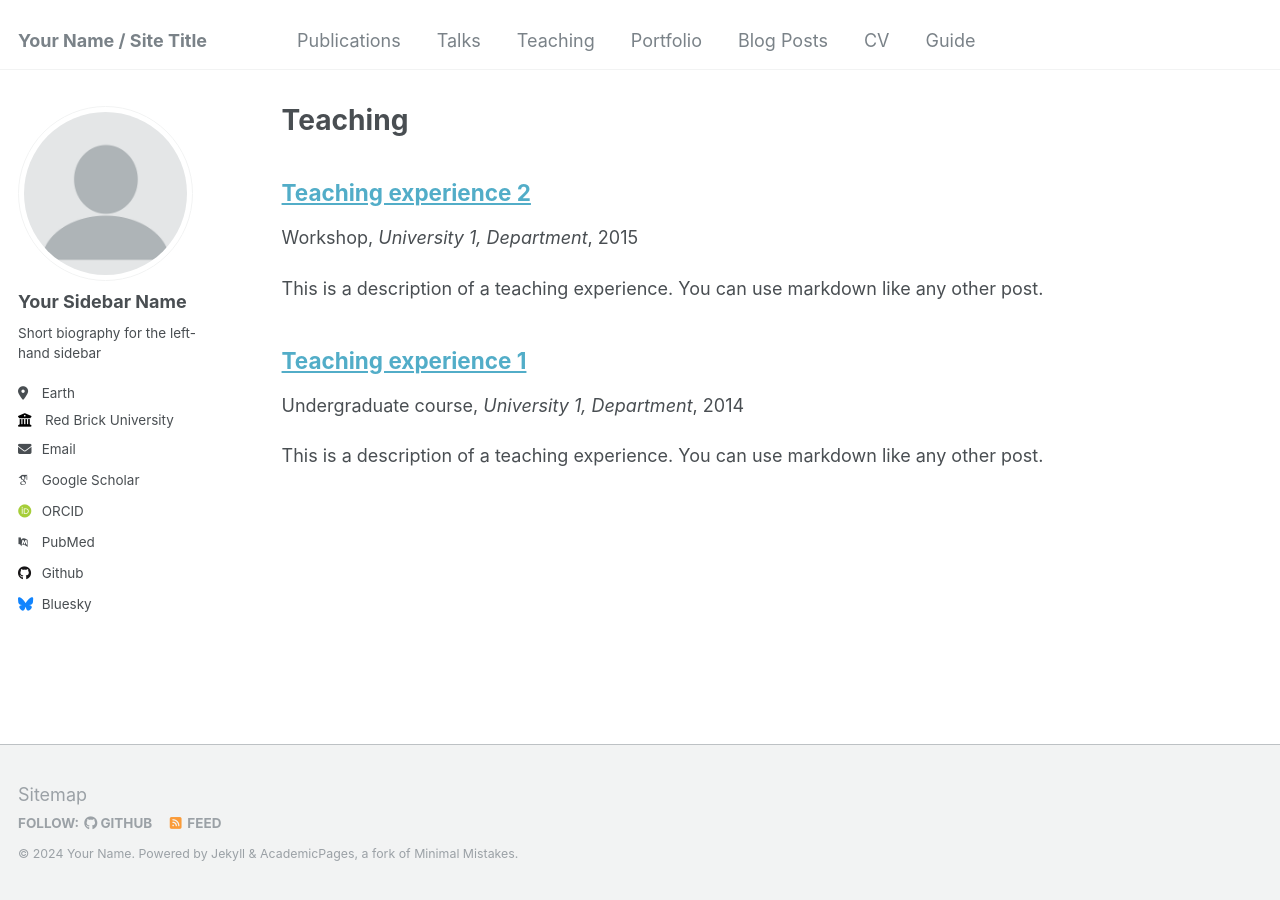
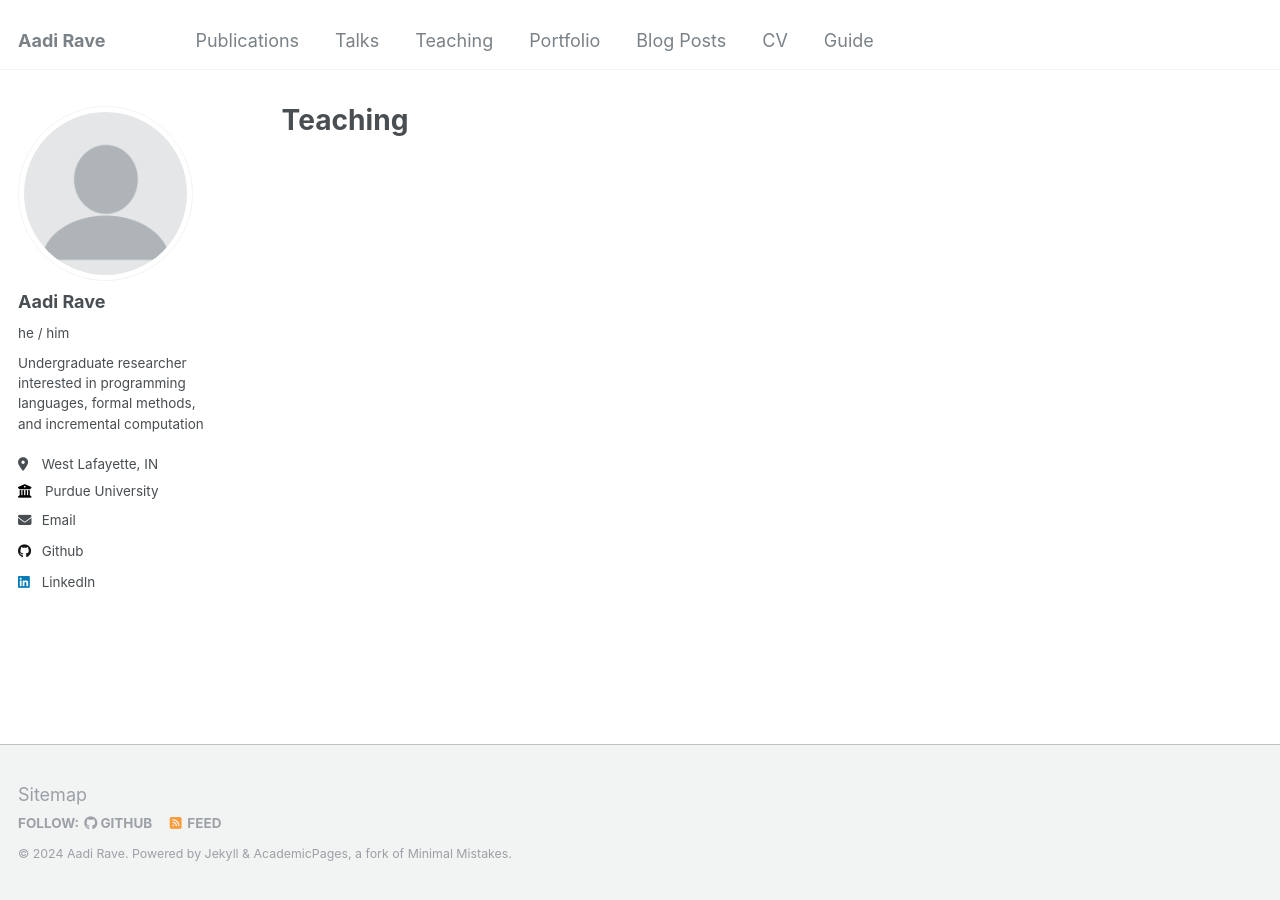
Before and after one commit to aadirave/aadirave.github.io, a Jekyll site: the page built from _pages/teaching.html, in a window 1280 px wide. Built offline with Jekyll 4.4.1, drawn with Linux system fonts in a browser that asks for light colours; some web fonts are replaced.

Commit message:
added personal details

```diff
--- a/_config.yml
+++ b/_config.yml
@@ -8,13 +8,13 @@
 
 # Basic Site Settings
 locale                   : "en-US"
-title                    : "Your Name / Site Title"
+title                    : "Aadi Rave"
 title_separator          : "-"
-name                     : &name "Your Name"
-description              : &description "personal description"
-url                      : https://academicpages.github.io # the base hostname & protocol for your site e.g. "https://mmistakes.github.io"
+name                     : &name "Aadi Rave"
+description              : &description "Computer Engineering + Math Minor @ Purdue"
+url                      : https://aadirave.github.io # the base hostname & protocol for your site e.g. "https://mmistakes.github.io"
 baseurl                  : "" # the subpath of your site, e.g. "/blog"
-repository               : "academicpages/academicpages.github.io"
+repository               : "aadirave/aadirave.github.io"
 
 # Site Author - The following control what appear as part of the author content on the side bar.
 #               If a field is blank the icon and link will not appear, otherwise it will be shown.
@@ -22,57 +22,19 @@ repository               : "academicpages/academicpages.github.io"
 author:
   # Biographic information
   avatar           : "profile.png"
-  name             : "Your Sidebar Name"
-  pronouns         : # example: "she/her"
-  bio              : "Short biography for the left-hand sidebar"
-  location         : "Earth"
-  employer         : "Red Brick University"
+  name             : "Aadi Rave"
+  pronouns         : "he / him"
+  bio              : "Undergraduate researcher interested in programming languages, formal methods, and incremental computation"
+  location         : "West Lafayette, IN"
+  employer         : "Purdue University"
   uri              : # URL
-  email            : "none@example.org"
-
-  # Academic websites
-  arxiv            : # URL - Update with the correct link to your profile
-  googlescholar    : "https://scholar.google.com/citations?user=PS_CX0AAAAAJ"
-  impactstory      : # URL
-  orcid            : "http://orcid.org/yourorcidurl"
-  semantic         : # URL
-  pubmed           : "https://www.ncbi.nlm.nih.gov/pubmed/?term=john+snow"
-  researchgate     : # URL
+  email            : "arave@purdue.edu"
 
   # Repositories and software development
-  bitbucket        : # Username - Update with your username on the site
-  codepen          : # Username
-  dribbble         : # Username
-  github           : "academicpages"
-  kaggle           : # Username
-  stackoverflow    : # User number or user number and name (i.e., use "1" or "1/jeff-atwood")
+  github           : "aadirave"
 
   # Social media
-  bluesky          : "bsky.app" # Replace this with you Bluesky username
-  facebook         : # Username
-  flickr           : # Username
-  foursquare       : # Username
-  goodreads        : # Username
-  google_plus      : # Username
-  keybase          : # Username
-  instagram        : # Username
-  lastfm           : # Username
-  linkedin         : # Username
-  mastodon         : # URL
-  medium           : # URL
-  pinterest        : # Username
-  soundcloud       : # Username
-  steam            : # Username
-  telegram         : # URL
-  tumblr           : # Username
-  twitter          : # Username for X / Twitter
-  vine             : # Username
-  weibo            : # Username
-  wikipedia        : # Username
-  xing             : # Username
-  youtube          : # Username
-  zhihu            : # URL
-
+  linkedin         : "aadi-rave"
 
 # Site Settings
 teaser                   :  # filename of teaser fallback teaser image placed in /images/, .e.g. "500x300.png"
@@ -200,15 +162,6 @@ kramdown:
 
 # Collections
 collections:
-  teaching:
-    output: true
-    permalink: /:collection/:path/
-  publications:
-    output: true
-    permalink: /:collection/:path/
-  portfolio:
-    output: true
-    permalink: /:collection/:path/
   talks:
     output: true
     permalink: /:collection/:path/
@@ -234,33 +187,7 @@ defaults:
     values:
       layout: single
       author_profile: true
-  # _teaching
-  - scope:
-      path: ""
-      type: teaching
-    values:
-      layout: single
-      author_profile: true
-      share: true
       comments: true
-  # _publications
-  - scope:
-      path: ""
-      type: publications
-    values:
-      layout: single
-      author_profile: true
-      share: true
-      comments: true
-  # _portfolio
-  - scope:
-      path: ""
-      type: portfolio
-    values:
-      layout: single
-      author_profile: true
-      share: true
-      comment: true
   # _talks
   - scope:
       path: ""
@@ -281,7 +208,7 @@ sass:
 permalink: /:categories/:title/
 # paginate: 5 # amount of posts to show
 # paginate_path: /page:num/
-timezone: America/Los_Angeles # http://en.wikipedia.org/wiki/List_of_tz_database_time_zones
+timezone: America/New_York # http://en.wikipedia.org/wiki/List_of_tz_database_time_zones
 
 
 # Plugins
```
